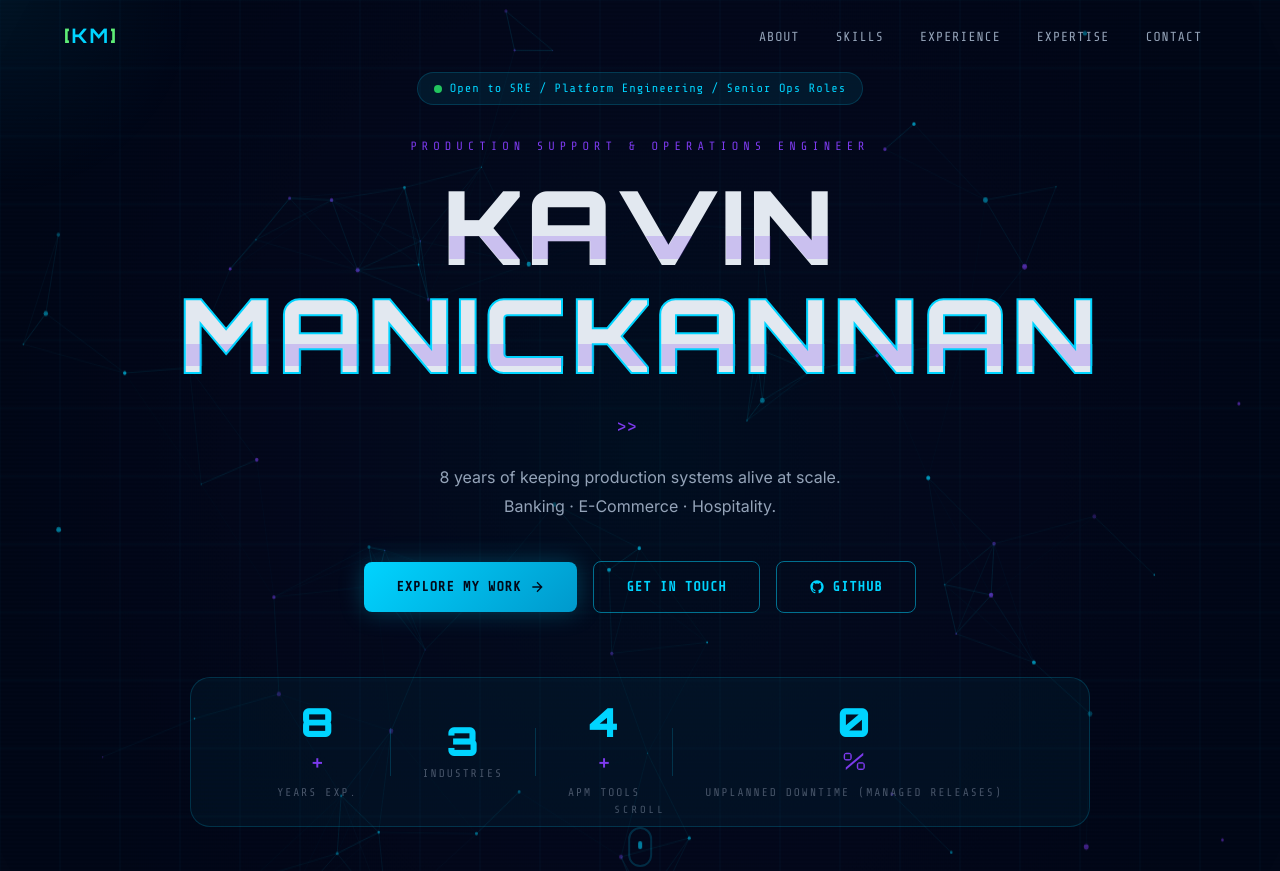
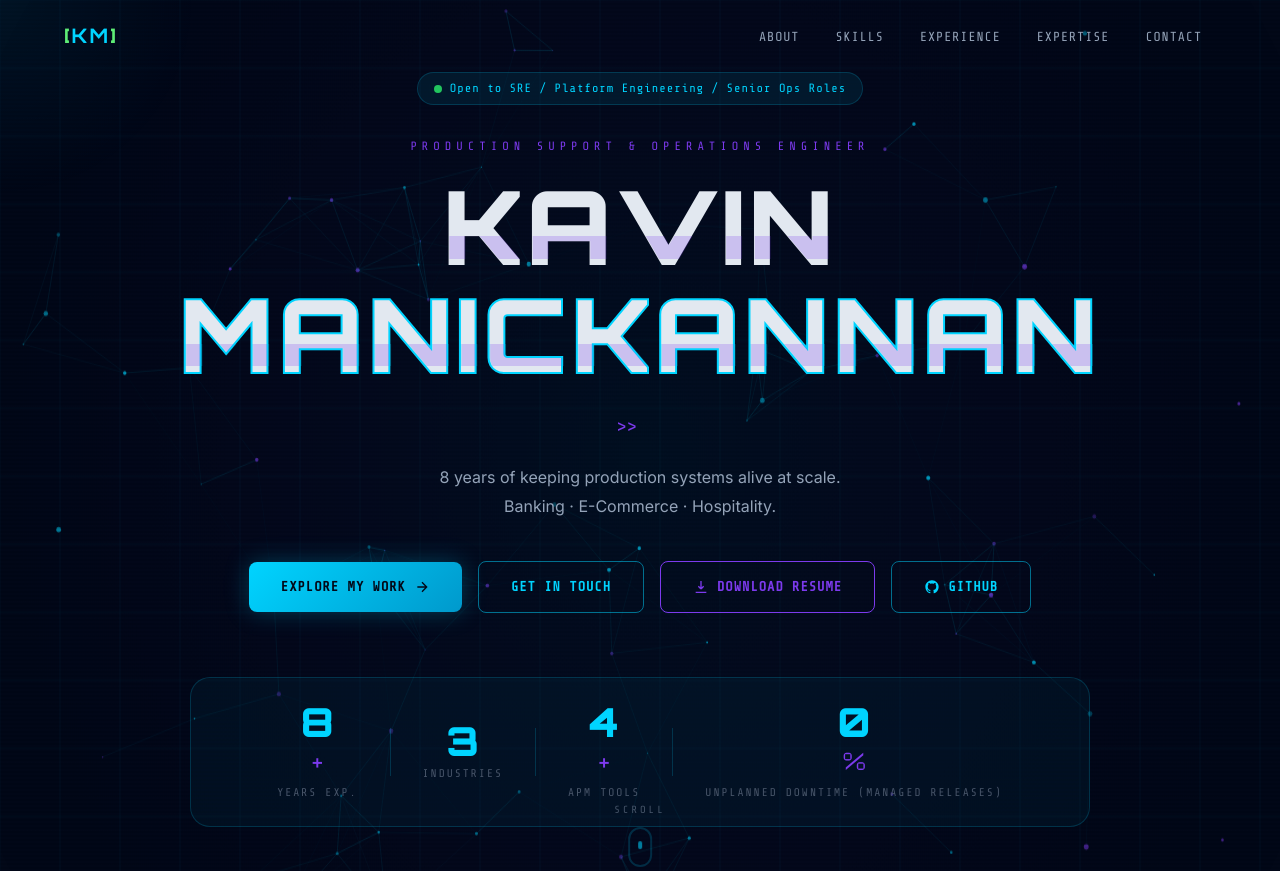
Before and after one commit to kavinmanickannan/portfolio, a plain HTML site: page index.html in a window 1280 px wide. Shown: the top 871 px of the page. Drawn offline with nearby package versions, Linux system fonts and the light colour scheme; animation ran at ten frames a second.

Commit message:
Restore Download Resume button to hero section only
Co-Authored-By: Claude Sonnet 4.6 <noreply@anthropic.com>

```diff
--- a/index.html
+++ b/index.html
@@ -74,7 +74,11 @@
         <a href="#contact" class="btn btn-outline" id="heroContactBtn">
           <span>Get In Touch</span>
         </a>
-<a href="https://github.com/kavinmanickannan" target="_blank" rel="noopener noreferrer" class="btn btn-outline" id="heroGithubBtn">
+        <a href="./kavinmanickannan_cv.pdf" class="btn btn-resume" id="heroResumeBtn" target="_blank" download="kavinmanickannan_cv.pdf">
+          <svg viewBox="0 0 24 24" fill="none" stroke="currentColor" stroke-width="2"><path d="M12 15V3m0 12-4-4m4 4 4-4M4 20h16"/></svg>
+          <span>Download Resume</span>
+        </a>
+        <a href="https://github.com/kavinmanickannan" target="_blank" rel="noopener noreferrer" class="btn btn-outline" id="heroGithubBtn">
           <svg viewBox="0 0 24 24" width="16" height="16" fill="currentColor"><path d="M12 2C6.477 2 2 6.477 2 12c0 4.418 2.865 8.166 6.839 9.489.5.092.682-.217.682-.482 0-.237-.009-.868-.013-1.703-2.782.604-3.369-1.342-3.369-1.342-.454-1.154-1.11-1.462-1.11-1.462-.908-.62.069-.608.069-.608 1.003.07 1.531 1.03 1.531 1.03.892 1.529 2.341 1.087 2.91.831.092-.646.35-1.086.636-1.336-2.22-.253-4.555-1.11-4.555-4.943 0-1.091.39-1.984 1.029-2.683-.103-.253-.446-1.27.098-2.647 0 0 .84-.269 2.75 1.025A9.578 9.578 0 0112 6.836a9.59 9.59 0 012.504.337c1.909-1.294 2.747-1.025 2.747-1.025.546 1.377.202 2.394.1 2.647.64.699 1.028 1.592 1.028 2.683 0 3.842-2.339 4.687-4.566 4.935.359.309.678.919.678 1.852 0 1.336-.012 2.415-.012 2.743 0 .267.18.578.688.48C19.138 20.163 22 16.418 22 12c0-5.523-4.477-10-10-10z"/></svg>
           <span>GitHub</span>
         </a>
```
